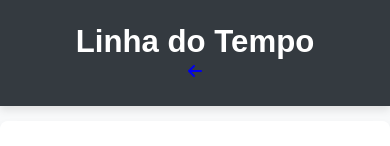
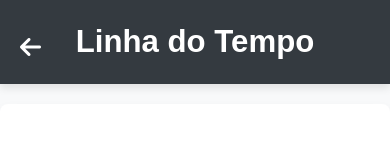
Before and after one commit to soaresxz/projeto-senac, a plain HTML site: page linha-do-tempo.html in a window 390 px wide. Shown: the top 146 px of the page. Drawn offline with Linux system fonts and the light colour scheme.

Commit message:
Update styles.css

```diff
--- a/styles.css
+++ b/styles.css
@@ -234,3 +234,29 @@ button:hover {
 .convite-btn:hover {
     background-color: #41505f;
 }
+.shake {
+    animation: shake 0.5s ease-in-out;
+}
+
+@keyframes shake {
+    0% { transform: translateX(0); }
+    20% { transform: translateX(-5px); }
+    40% { transform: translateX(5px); }
+    60% { transform: translateX(-5px); }
+    80% { transform: translateX(5px); }
+    100% { transform: translateX(0); }
+}
+#home-icon {
+    font-size: 24px;
+    color: #ffffff;
+    position: fixed;
+    top: 30px;
+    left: 20px;
+    transition: color 0.3s, transform 0.2s;
+}
+
+#home-icon:hover {
+    color: #afabab;
+    transform: scale(1.2);
+}
+}
```
